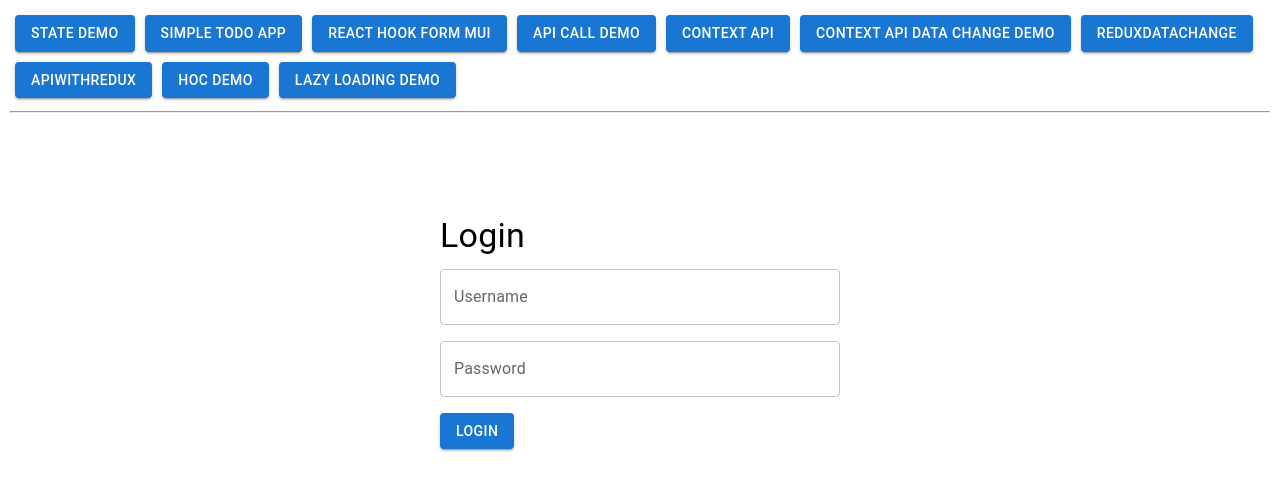
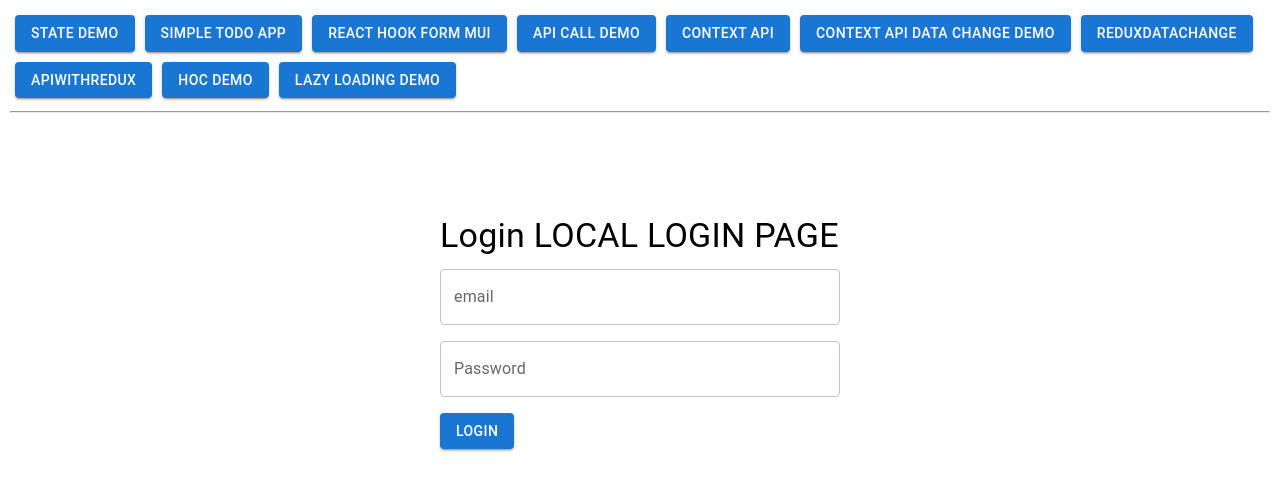
Before and after one commit to gavand-sagar/Upgrad-React-Training, a React (Create React App) app: page /Login in a window 1280 px wide. Shown: the top 490 px of the page. Built offline with nearby package versions, Linux system fonts and the light colour scheme.

Commit message:
added login form with localhost from env

```diff
--- a/src/LoginFormPostAPI.jsx
+++ b/src/LoginFormPostAPI.jsx
@@ -16,7 +16,7 @@ export default function LoginFormPostAPI() {
 
         try {
             const response = await axios.post(
-                'https://dummyjson.com/auth/login', formData
+                process.env.REACT_APP_API_URL + '/api/auth/login', formData
             )
 
             navigate("/ApiCallDemo")
@@ -32,7 +32,7 @@ export default function LoginFormPostAPI() {
     return (
         <Box sx={{ maxWidth: 400, margin: '50px auto', padding: 3 }}>
             <Typography variant="h4" component="h1" gutterBottom>
-                Login
+                Login {process.env.REACT_APP_LOGIN_HEADING}
             </Typography>
 
             {error && (
@@ -44,14 +44,14 @@ export default function LoginFormPostAPI() {
             <form onSubmit={handleSubmit(login)}>
                 <Box sx={{ mb: 2 }}>
                     <TextField
-                        {...register("username", {
-                            required: "Username is required"
+                        {...register("email", {
+                            required: "email is required"
                         })}
-                        label="Username"
+                        label="email"
                         type="text"
                         fullWidth
-                        error={!!errors.username}
-                        helperText={errors.username?.message}
+                        error={!!errors.email}
+                        helperText={errors.email?.message}
                     />
                 </Box>
                 <Box sx={{ mb: 2 }}>
```
Also changed, not shown: 1 other file (tests, documents, lock files or other folders).
